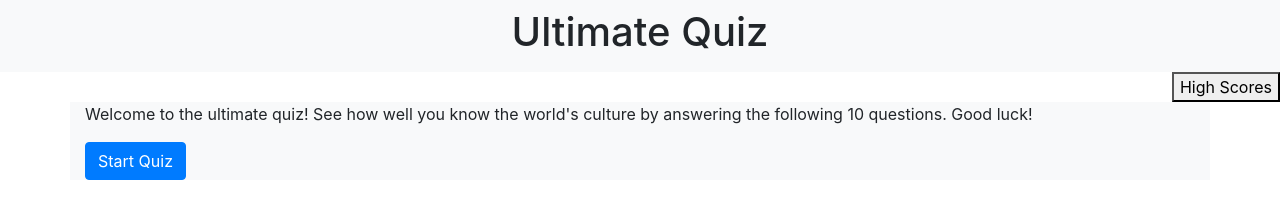
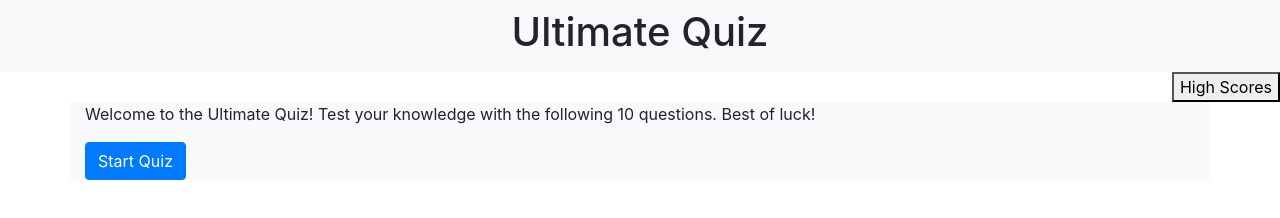
Before and after one commit to pabrome/CodingQuizGame, a plain HTML site: page index.html in a window 1280 px wide. Drawn offline with nearby package versions, Linux system fonts and the light colour scheme.

Commit message:
Small text adjustment

```diff
--- a/index.html
+++ b/index.html
@@ -98,7 +98,7 @@
         //Starting Screen
         function loadStartingScreen(){
 
-            $("<p>").text("Welcome to the ultimate quiz! See how well you know the world's culture by answering the following 10 questions. Good luck!").appendTo("#contentBox")
+            $("<p>").text("Welcome to the Ultimate Quiz! Test your knowledge with the following 10 questions. Best of luck!").appendTo("#contentBox")
 
             $("<button>").attr({
                 class: "btn btn-primary",
```
